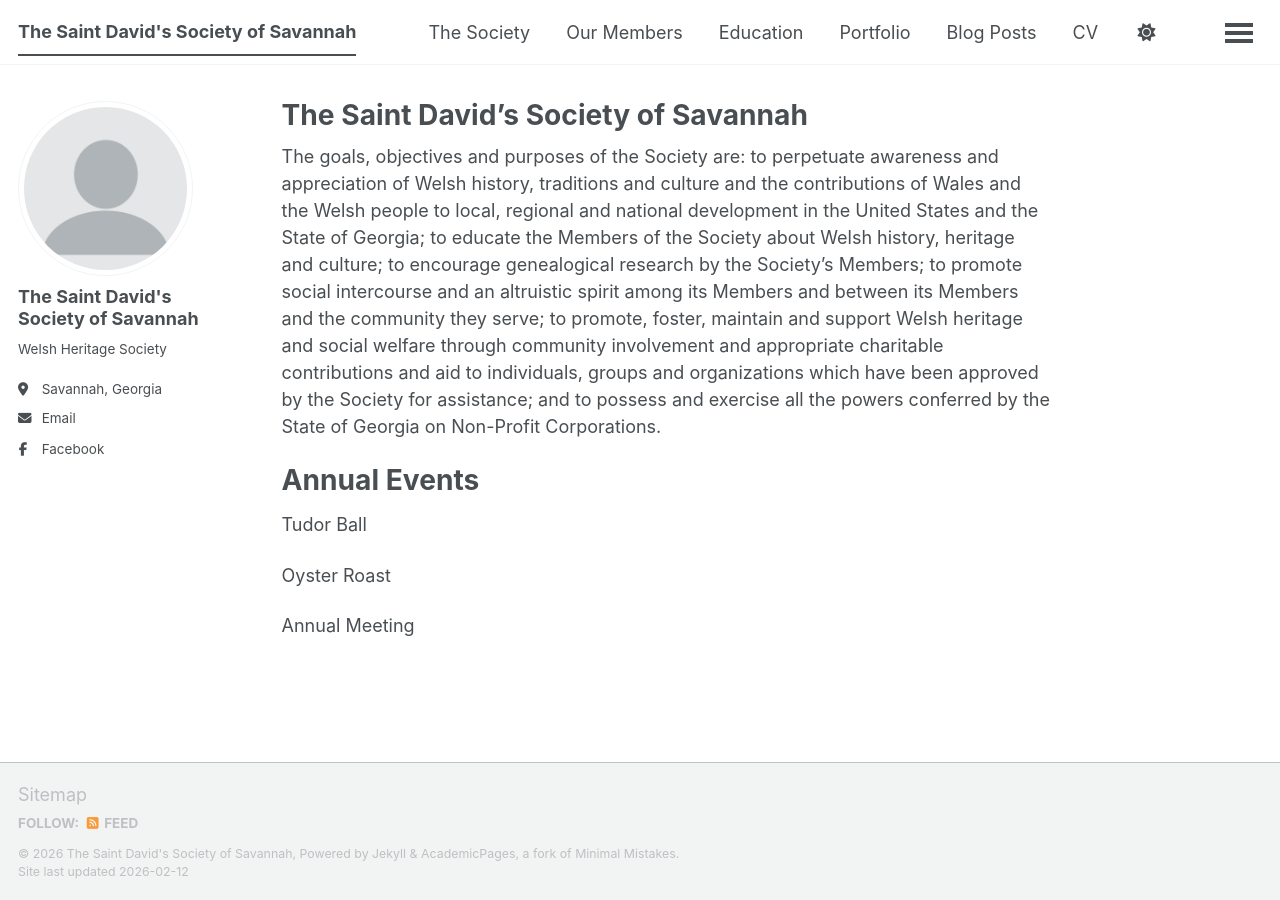
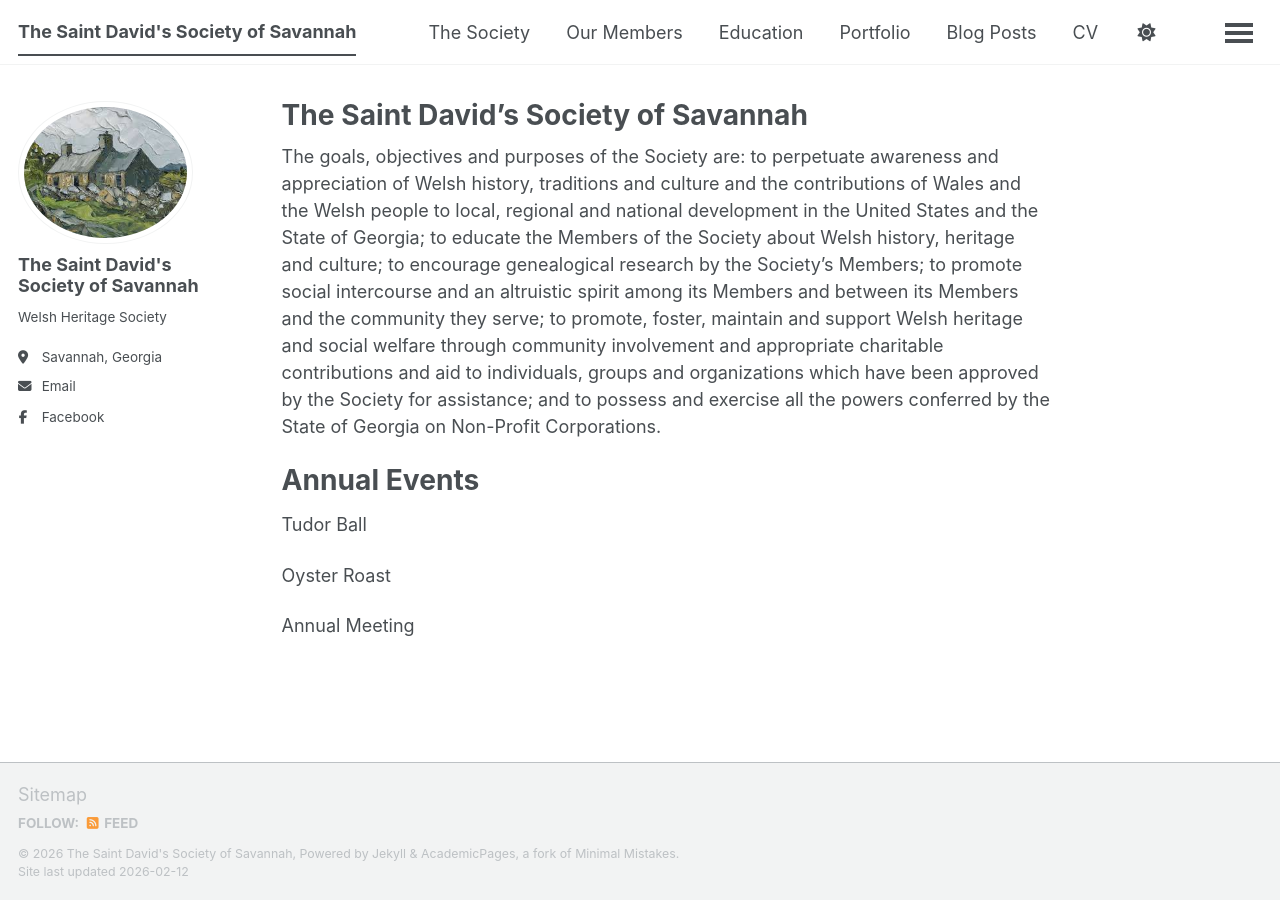
Before and after one commit to whancock6/sdss2, a Jekyll site: the page built from _pages/about.md, in a window 1280 px wide. Built offline with Jekyll 4.4.1, drawn with Linux system fonts in a browser that asks for light colours; a script bundle is joined from its source files by our own code; library files that are not in the unit come from our copies.

Commit message:
Update _config.yml

```diff
--- a/_config.yml
+++ b/_config.yml
@@ -23,7 +23,7 @@
 #               Additional customization can be done by editing /_includes/author-profile.html
 author:
   # Biographic information
-  avatar           : "profile.png"
+  avatar           : "wales cottage.jpeg"
   name             : "The Saint David's Society of Savannah"
   pronouns         : # example: "she/her"
   bio              : "Welsh Heritage Society"
```
